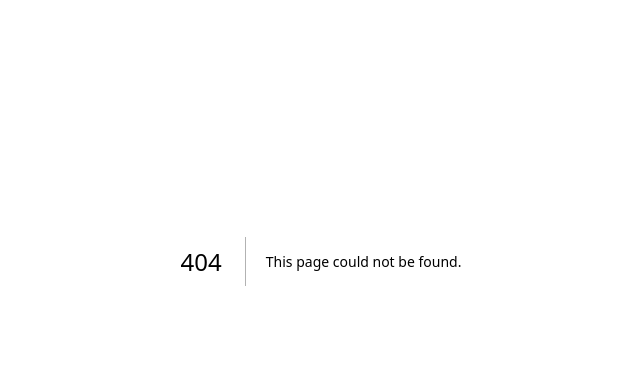
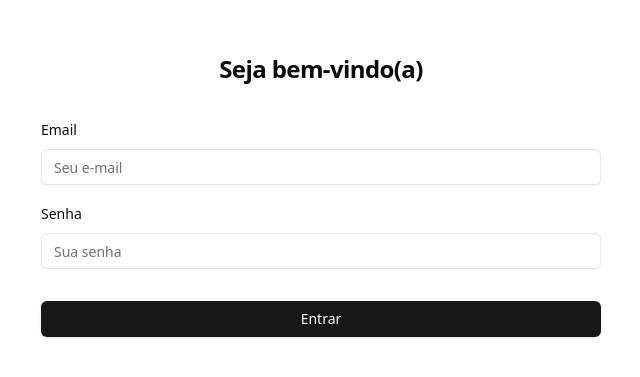
Before and after one commit to garciaagui/solucione-upx-iv, a Next.js app: page /auth/login in a window 1280 px wide. Before the commit this address had no page. Shown: the part 139-516 px from the top of the page, without its empty margins (319-959 px from the left). Built offline with nearby package versions, Linux system fonts and the light colour scheme.

Commit message:
feat: Implement initial login page

```diff
--- /dev/null
+++ b/src/app/auth/login/_utils/index.ts
@@ -0,0 +1,20 @@
+import { z } from 'zod';
+
+export const loginSchema = z.object({
+  email: z
+    .string()
+    .min(1, {
+      message: 'O e-mail é obrigatório',
+    })
+    .email({
+      message: 'Formato de e-mail inválido',
+    })
+    .toLowerCase(),
+  password: z
+    .string()
+    .min(1, {
+      message: 'A senha é obrigatória',
+    })
+})
+
+export type LoginType = z.infer<typeof loginSchema>;
--- /dev/null
+++ b/src/app/auth/login/page.tsx
@@ -0,0 +1,90 @@
+'use client'
+
+import { Button } from '@/components/ui/button'
+import {
+    Form,
+    FormControl,
+    FormField,
+    FormItem,
+    FormLabel,
+    FormMessage,
+} from '@/components/ui/form'
+import { Input } from '@/components/ui/input'
+import { zodResolver } from '@hookform/resolvers/zod'
+import { signIn, SignInResponse } from 'next-auth/react'
+import { useRouter } from 'next/navigation'
+import { useForm } from 'react-hook-form'
+import { loginSchema, LoginType } from './_utils'
+
+export default function Login() {
+  const router = useRouter()
+  const loginForm = useForm<LoginType>({
+    resolver: zodResolver(loginSchema),
+    defaultValues: {
+      email: '',
+      password: '',
+    },
+  })
+
+  const { handleSubmit, control } = loginForm
+
+  const login = async (data: LoginType) => {
+    const response = (await signIn('credentials', {
+      ...data,
+      redirect: false,
+    })) as SignInResponse
+
+    const { ok, error } = response
+
+    if (ok) {
+      router.push('/')
+    } else if (!ok && error) {
+      console.log(error)
+    }
+  }
+
+  return (
+    <main className="flex h-screen flex-col items-center gap-8 px-20 py-48">
+        <h3 className="scroll-m-20 text-2xl font-semibold tracking-tight">Seja bem-vindo(a)</h3>
+
+        <Form {...loginForm}>
+          <form
+            onSubmit={handleSubmit(login)}
+            className="flex w-1/2 flex-col gap-4"
+            id="login-form"
+          >
+            <FormField
+              control={control}
+              name="email"
+              render={({ field }) => (
+                <FormItem>
+                  <FormLabel>Email</FormLabel>
+                  <FormControl>
+                    <Input placeholder="Seu e-mail" type="email" {...field} />
+                  </FormControl>
+                  <FormMessage />
+                </FormItem>
+              )}
+            />
+
+            <FormField
+              control={control}
+              name="password"
+              render={({ field }) => (
+                <FormItem>
+                  <FormLabel>Senha</FormLabel>
+                  <FormControl>
+                    <Input placeholder="Sua senha" type="password" {...field} />
+                  </FormControl>
+                  <FormMessage />
+                </FormItem>
+              )}
+            />
+          </form>
+        </Form>
+        <Button type="submit" className="w-1/2" form="login-form">
+          Entrar
+        </Button>
+    </main>
+  )
+}
```
